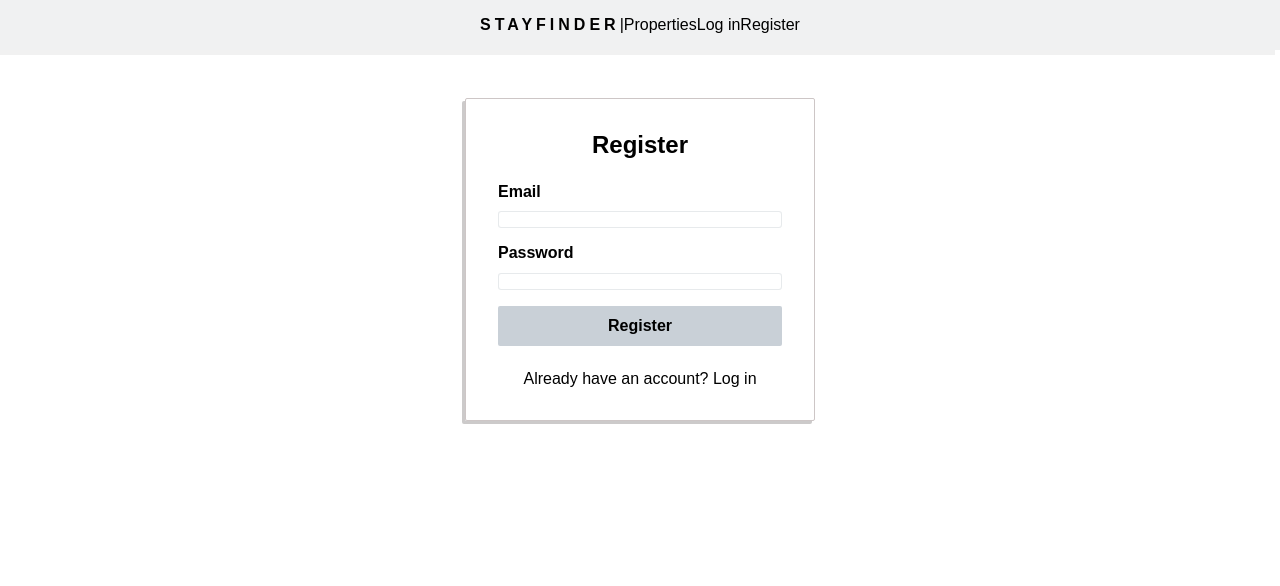
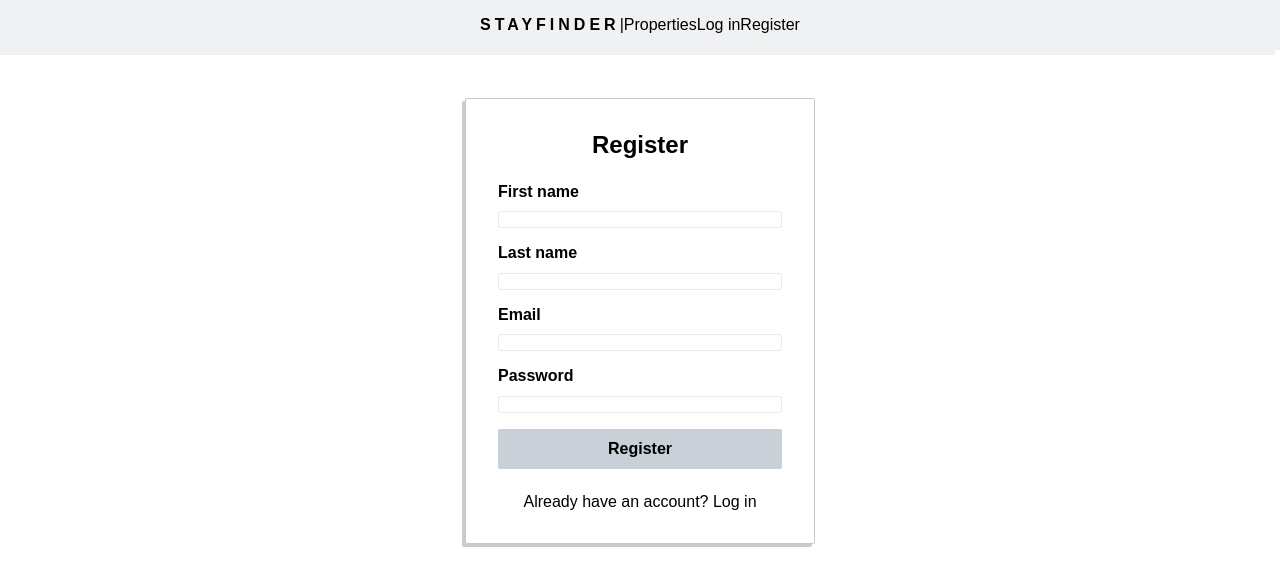
Before and after one commit to ddaviddahlgren/stayfinder-fend, a Next.js app: page /register in a window 1280 px wide. Shown: the top 586 px of the page. Built offline with nearby package versions, Linux system fonts and the light colour scheme; no server answers.

Commit message:
updated register form

```diff
--- a/src/app/register/page.tsx
+++ b/src/app/register/page.tsx
@@ -13,6 +13,8 @@ export default function RegisterPage() {
 
   const [email, setEmail] = useState("");
   const [password, setPassword] = useState("");
+  const [firstName, setFirstName] = useState("")
+  const [lastName, setLastName] = useState("")
   const [error, setError] = useState<string | null>(null);
   const [submitting, setSubmitting] = useState(false);
 
@@ -22,7 +24,7 @@ export default function RegisterPage() {
     setSubmitting(true);
 
     try {
-      await register(email, password);
+      await register(email, password, firstName.trim(), lastName.trim());
       router.push("/properties");
     } catch (err) {
       setError(err instanceof ApiError ? err.message : "Could not register");
@@ -36,6 +38,25 @@ export default function RegisterPage() {
       <h1 className={styles.title}>Register</h1>
 
       <form className={styles.form} onSubmit={handleSubmit}>
+
+        <label>
+          First name
+          <input
+          value={firstName}
+          onChange={(e) => setFirstName(e.target.value)}
+          required
+          />
+        </label>
+
+        <label>
+          Last name
+          <input
+          value={lastName}
+          onChange={(e) => setLastName(e.target.value)}
+          required
+          />
+        </label>
+
         <label>
           Email
           <input
--- a/src/context/AuthContext.tsx
+++ b/src/context/AuthContext.tsx
@@ -15,7 +15,12 @@ interface AuthContextValue {
   user: User | null;
   loading: boolean;
   login: (email: string, password: string) => Promise<void>;
-  register: (email: string, password: string) => Promise<void>;
+  register: (
+    email: string,
+    password: string,
+    firstName: string,
+    lastName: string,
+  ) => Promise<void>;
   logout: () => Promise<void>;
 }
 
@@ -41,10 +46,15 @@ export function AuthProvider({ children }: { children: ReactNode }) {
   }, []);
 
   const register = useCallback(
-    async (email: string, password: string) => {
+    async (email: string, password: string, firstName: string, lastName: string) => {
       await api("/auth/register", {
         method: "POST",
-        body: JSON.stringify({ email, password }),
+        body: JSON.stringify({
+          email,
+          password,
+          first_name: firstName,
+          last_name: lastName
+        }),
       });
       await login(email, password);
     },
--- a/src/types/index.ts
+++ b/src/types/index.ts
@@ -1,6 +1,11 @@
 export interface User {
   id: string;
   email?: string;
+  user_metadata?: {
+    full_name?: string;
+    first_name?: string;
+    last_name?: string;
+  };
 }
 
 export interface Property {
```
